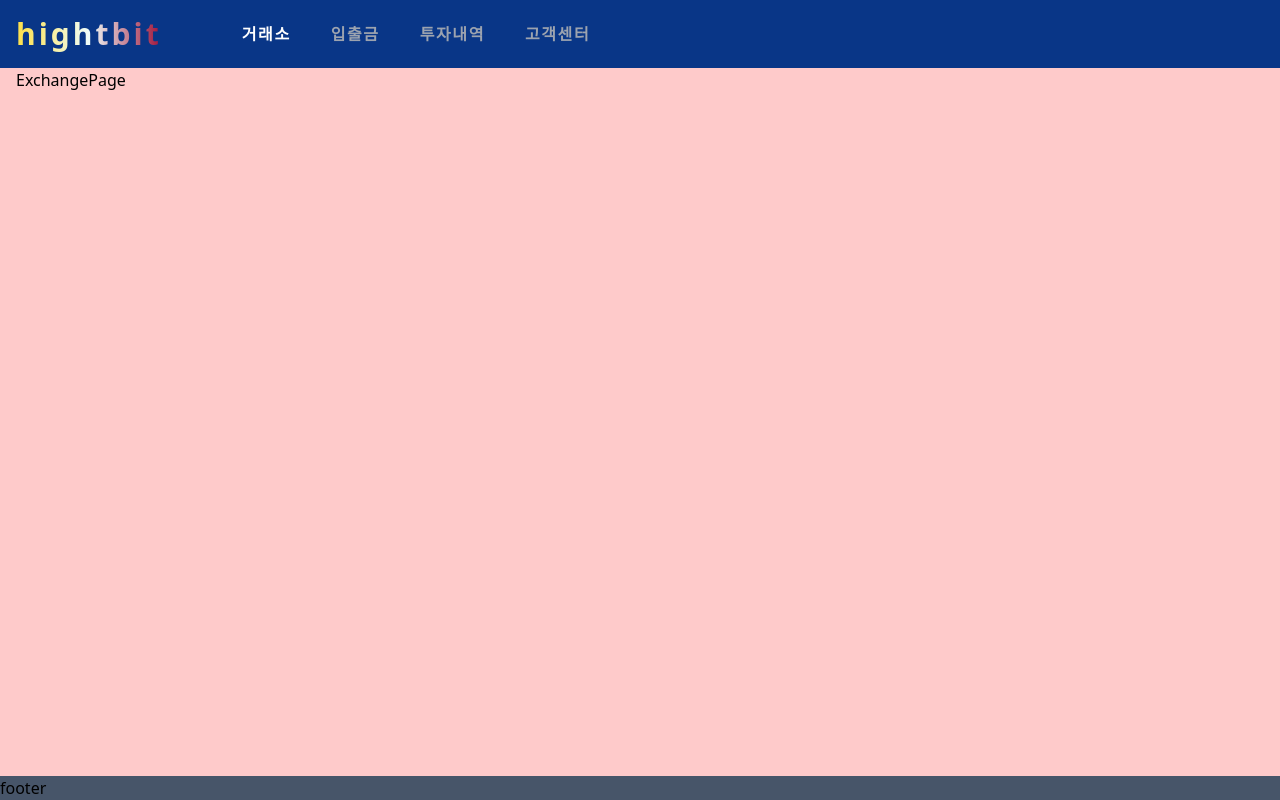
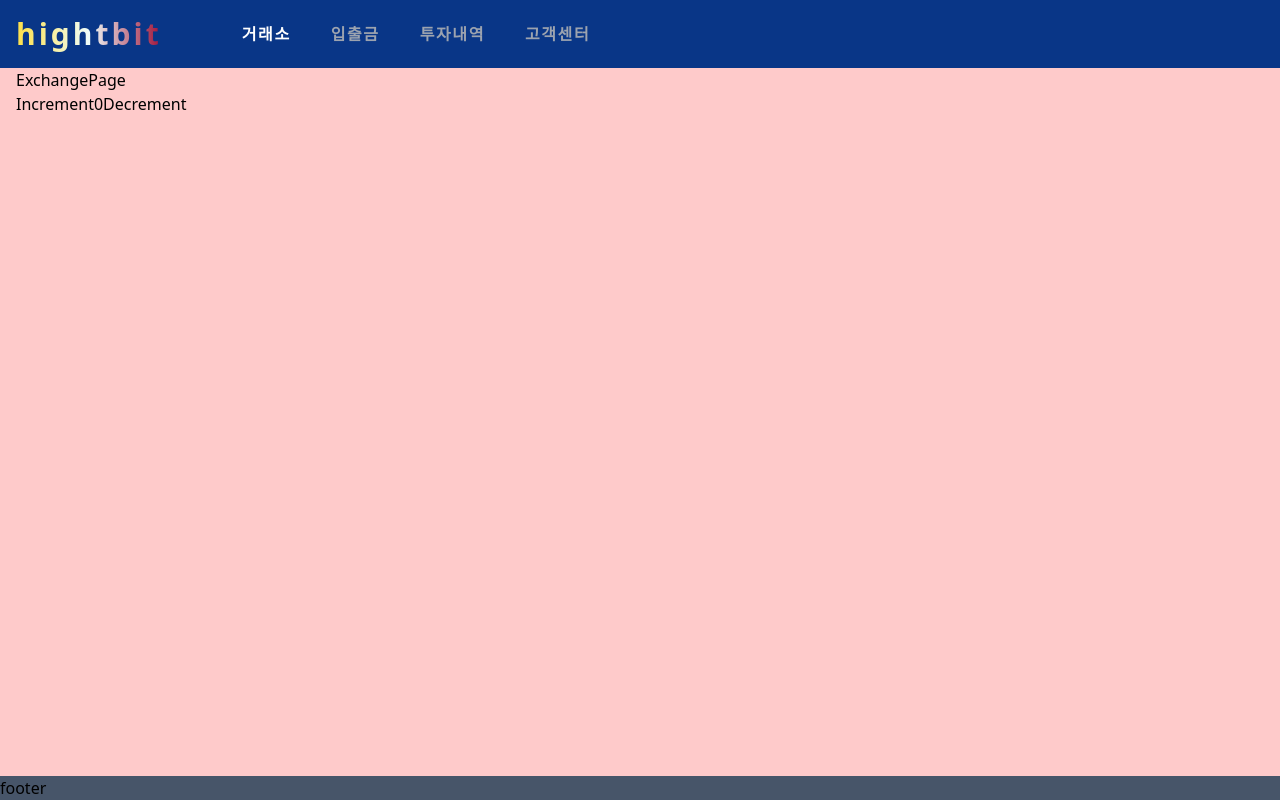
Before and after one commit to minoong/highbit-web, a Next.js app: page /exchange in a window 1280 px wide. Shown: the top 800 px of the page. Built offline with nearby package versions, Linux system fonts and the light colour scheme.

Commit message:
feat(#5): redux-toolkit
- redux-toolkit 프로바이더 구현
- store
- selector, dispatch hooks 구현

```diff
--- a/package.json
+++ b/package.json
@@ -17,6 +17,7 @@
  },
  "dependencies": {
   "@next/font": "13.1.6",
+  "@reduxjs/toolkit": "1.9.2",
   "@tanstack/react-query": "4.24.4",
   "@tanstack/react-query-devtools": "4.24.4",
   "@types/node": "18.11.19",
@@ -27,6 +28,7 @@
   "next": "13.1.6",
   "react": "18.2.0",
   "react-dom": "18.2.0",
+  "react-redux": "8.0.5",
   "typescript": "4.9.5"
  },
  "devDependencies": {
--- a/src/app/exchange/page.tsx
+++ b/src/app/exchange/page.tsx
@@ -1,7 +1,10 @@
+import { Counter } from '~/features/counter/Counter'
+
 function ExchangePage() {
  return (
   <div>
    <p>ExchangePage</p>
+   <Counter />
   </div>
  )
 }
--- a/src/app/investments/balance/page.tsx
+++ b/src/app/investments/balance/page.tsx
@@ -1,5 +1,12 @@
+import { Counter } from '~/features/counter/Counter'
+
 function BalancePage() {
- return <div>BalancePage</div>
+ return (
+  <div>
+   BalancePage
+   <Counter />
+  </div>
+ )
 }
 
 export default BalancePage
--- a/src/app/layout.tsx
+++ b/src/app/layout.tsx
@@ -1,5 +1,6 @@
 import GlobalNav from '~/components/GlobalNav/GlobalNav'
 import ReactQueryProvider from '~/components/ReactQueryProiver/ReactQueryProvider'
+import ReduxProvider from '~/components/ReduxProvider/ReduxProvider'
 import './globals.css'
 
 export default function RootLayout({ children }: { children: React.ReactNode }) {
@@ -11,6 +12,7 @@ export default function RootLayout({ children }: { children: React.ReactNode })
       */}
    <head />
    <body>
+    <ReduxProvider>
      <ReactQueryProvider>
       <div className="flex min-h-screen w-full min-w-[1400px] flex-col bg-slate-600">
        <GlobalNav />
@@ -18,6 +20,7 @@ export default function RootLayout({ children }: { children: React.ReactNode })
        <footer>footer</footer>
       </div>
      </ReactQueryProvider>
+    </ReduxProvider>
    </body>
   </html>
  )
--- /dev/null
+++ b/src/components/ReduxProvider/ReduxProvider.tsx
@@ -0,0 +1,15 @@
+'use client'
+
+import { Provider } from 'react-redux'
+import { store } from '~/store/store'
+
+type Props = {
+ children: React.ReactNode
+}
+
+function ReduxProvider(props: Props) {
+ const { children } = props
+ return <Provider store={store}>{children}</Provider>
+}
+
+export default ReduxProvider
--- /dev/null
+++ b/src/features/counter/Counter.tsx
@@ -0,0 +1,25 @@
+'use client'
+
+import type { RootState } from '~/store/store'
+import { useDispatch } from 'react-redux'
+import { useAppSelector } from '~/hooks'
+import { decrement, increment } from './counterSlice'
+
+export function Counter() {
+ const count = useAppSelector((state: RootState) => state.counter.value)
+ const dispatch = useDispatch()
+
+ return (
+  <div>
+   <div>
+    <button aria-label="Increment value" onClick={() => dispatch(increment())}>
+     Increment
+    </button>
+    <span>{count}</span>
+    <button aria-label="Decrement value" onClick={() => dispatch(decrement())}>
+     Decrement
+    </button>
+   </div>
+  </div>
+ )
+}
--- /dev/null
+++ b/src/features/counter/counterSlice.ts
@@ -0,0 +1,37 @@
+import type { PayloadAction } from '@reduxjs/toolkit'
+import { createSlice } from '@reduxjs/toolkit'
+
+export interface CounterState {
+ value: number
+}
+
+const initialState: CounterState = {
+ value: 0,
+}
+
+export const counterSlice = createSlice({
+ name: 'counter',
+ initialState,
+ reducers: {
+  increment: (state) => {
+   // Redux Toolkit allows us to write "mutating" logic in reducers. It
+   // doesn't actually mutate the state because it uses the Immer library,
+   // which detects changes to a "draft state" and produces a brand new
+   // immutable state based off those changes
+   state.value += 1
+  },
+  decrement: (state) => {
+   state.value -= 1
+  },
+  incrementByAmount: (state, action: PayloadAction<number>) => {
+   state.value += action.payload
+  },
+ },
+})
+
+// Action creators are generated for each case reducer function
+export const { increment, decrement, incrementByAmount } = counterSlice.actions
+
+const counterReducer = counterSlice.reducer
+
+export default counterReducer
--- /dev/null
+++ b/src/hooks/index.ts
@@ -0,0 +1,2 @@
+export { useAppDispatch } from '~/hooks/useAppDispatch'
+export { useAppSelector } from '~/hooks/useAppSelector'
--- /dev/null
+++ b/src/hooks/useAppDispatch.ts
@@ -0,0 +1,4 @@
+import type { AppDispatch } from '~/store/store'
+import { useDispatch } from 'react-redux'
+
+export const useAppDispatch: () => AppDispatch = useDispatch
--- /dev/null
+++ b/src/hooks/useAppSelector.ts
@@ -0,0 +1,5 @@
+import type { RootState } from '~/store/store'
+import type { TypedUseSelectorHook } from 'react-redux'
+import { useSelector } from 'react-redux'
+
+export const useAppSelector: TypedUseSelectorHook<RootState> = useSelector
--- /dev/null
+++ b/src/store/store.ts
@@ -0,0 +1,9 @@
+import { configureStore } from '@reduxjs/toolkit'
+import counterReducer from '~/features/counter/counterSlice'
+
+export const store = configureStore({
+ reducer: { counter: counterReducer },
+})
+
+export type RootState = ReturnType<typeof store.getState>
+export type AppDispatch = typeof store.dispatch
```
Also changed, not shown: .eslintrc.json, 2 other files (tests, documents, lock files or other folders). Lines whose indentation alone changed are shown as unchanged.
